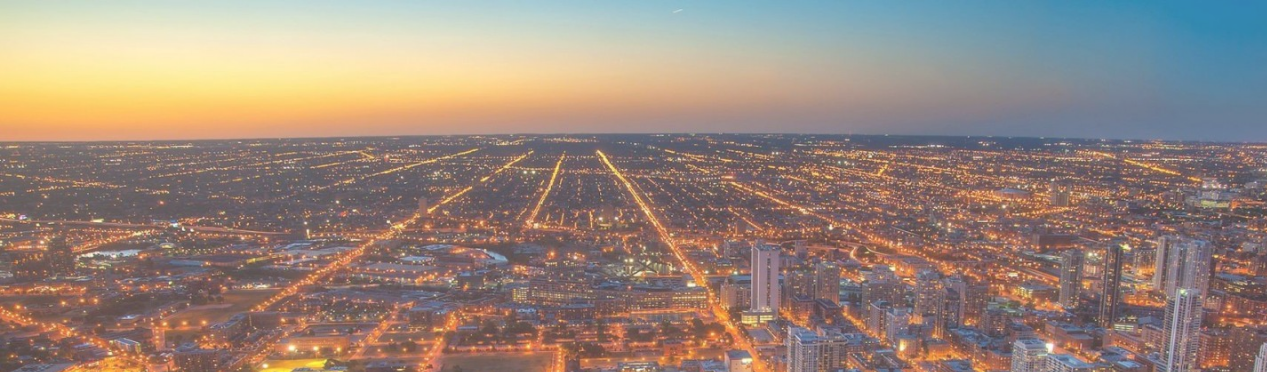
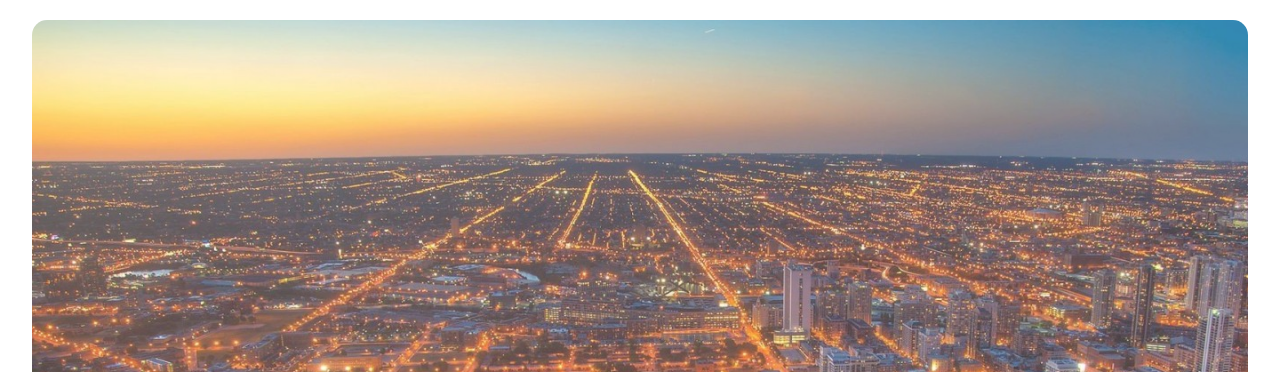
Before and after one commit to Tiba22/htmlcss-airbnb, a plain HTML site: page index.html in a window 1280 px wide. Shown: the top 372 px of the page. Drawn offline with Linux system fonts and the light colour scheme.

Commit message:
Parte bonus con spazi e bordi arrotondati

```diff
--- a/css/style.css
+++ b/css/style.css
@@ -5,10 +5,12 @@
 }
 
 .foto {
-  width: 99vw;
+  width: 95%;
+  margin: 20px auto;
   height: 100vh;
   background-size: cover;
   position: relative;
+  border-radius: 15px;
 }
 
 .fototext {
```
